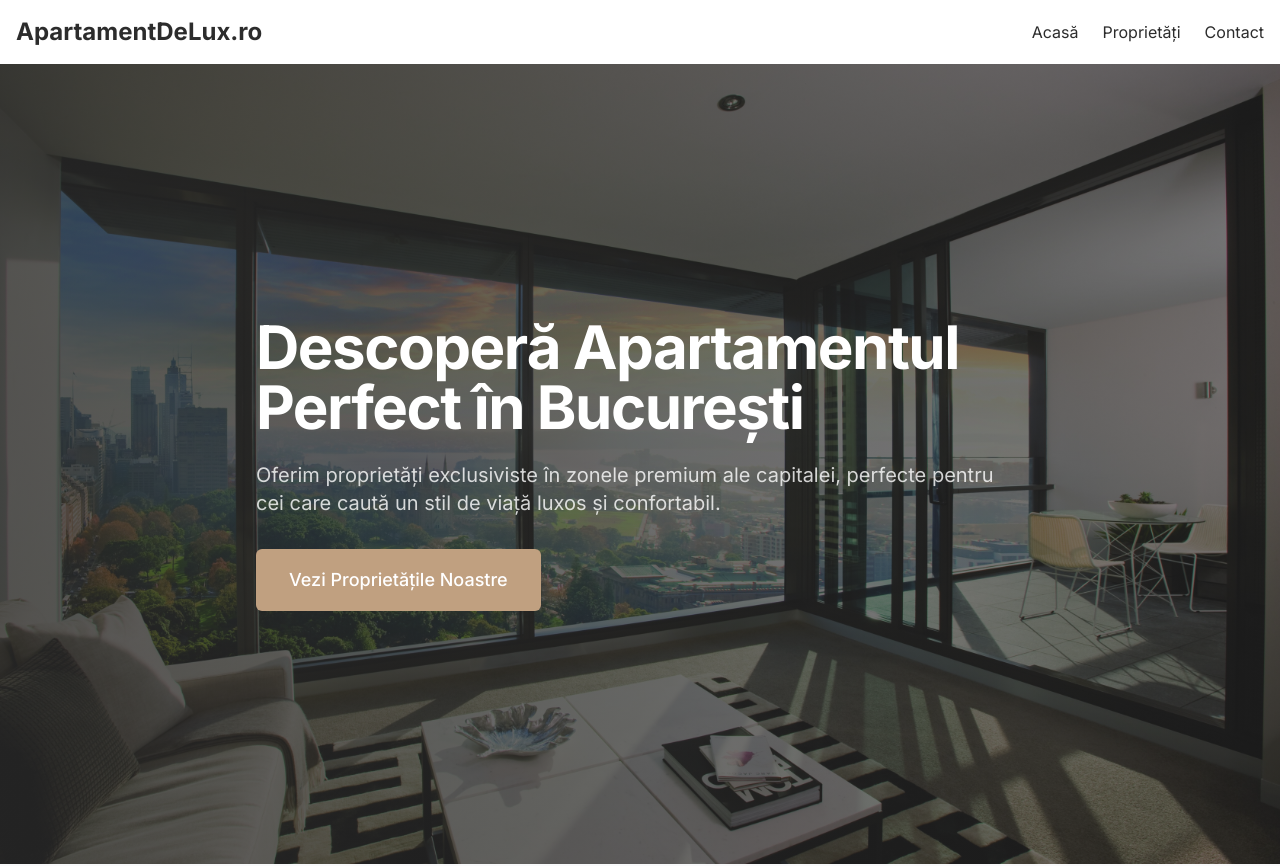
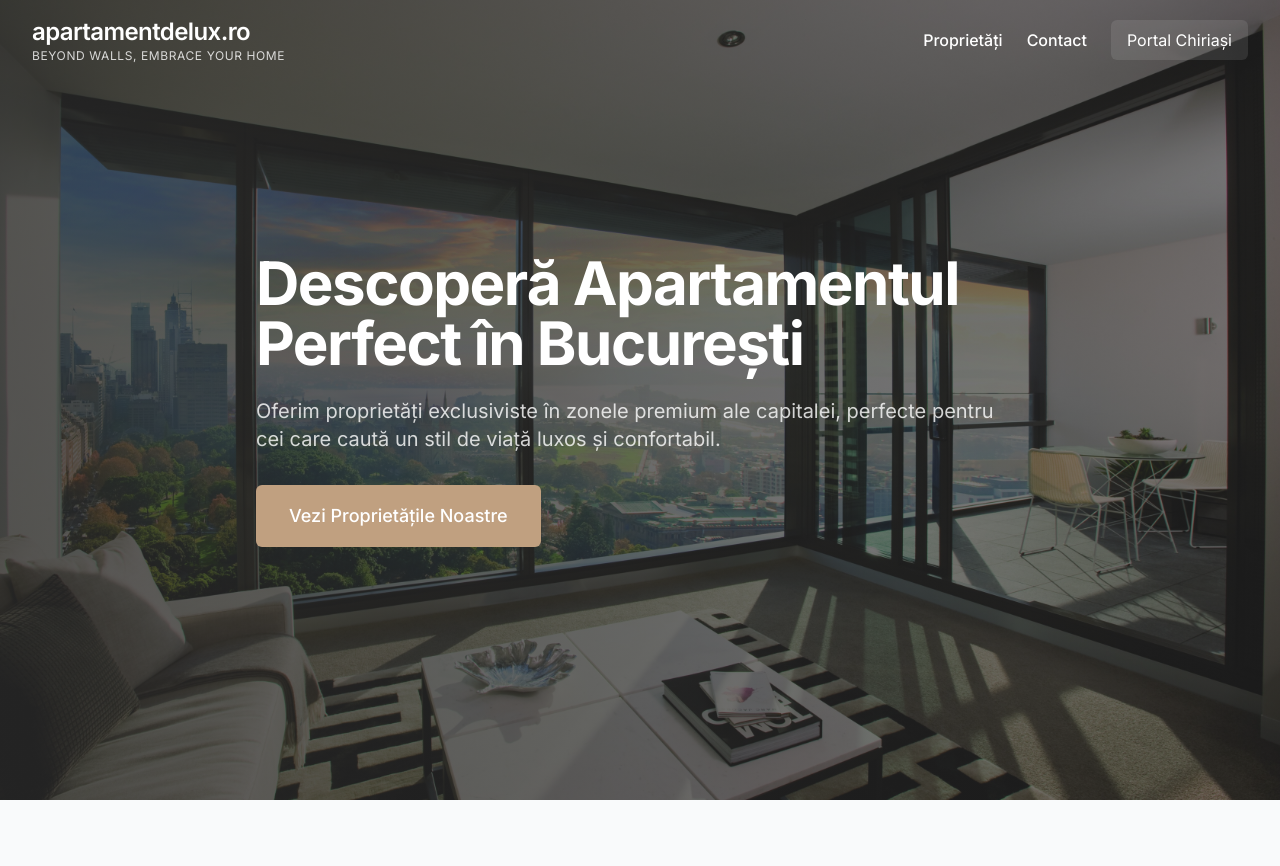
Before and after one commit to Ioioiog/dreamy-property-finder, a React (Vite) app: page / in a window 1280 px wide. Shown: the top 866 px of the page. Built offline with nearby package versions, Linux system fonts and the light colour scheme.

Commit message:
Add responsive navbar component
Implemented a responsive navigation bar with scroll detection and mobile menu functionality. The navbar includes links to properties, contact, and a tenant portal, adapting its style based on the scroll position.
[skip gpt_engineer]

```diff
--- a/src/App.tsx
+++ b/src/App.tsx
@@ -8,7 +8,6 @@ import { QueryClient, QueryClientProvider } from "@tanstack/react-query";
 import Navbar from './components/Navbar';
 import Hero from './components/Hero';
 import PropertyList from './components/PropertyList';
-import About from './components/About';
 import Contact from './components/Contact';
 import Footer from './components/Footer';
 import PropertyGallery from './components/PropertyGallery';
--- a/src/components/Navbar.tsx
+++ b/src/components/Navbar.tsx
@@ -1,29 +1,122 @@
-import React from 'react';
+import React, { useState, useEffect } from 'react';
+import { Menu, X } from 'lucide-react';
 import { Link } from 'react-router-dom';
 
-const Navbar = () => {
+export default function Navbar() {
+  const [isOpen, setIsOpen] = useState(false);
+  const [isScrolled, setIsScrolled] = useState(false);
+
+  useEffect(() => {
+    const handleScroll = () => {
+      setIsScrolled(window.scrollY > 0);
+    };
+
+    window.addEventListener('scroll', handleScroll);
+    return () => window.removeEventListener('scroll', handleScroll);
+  }, []);
+
+  const handleAgentClick = (e: React.MouseEvent<HTMLAnchorElement>) => {
+    e.preventDefault();
+    const element = document.querySelector('#AgentPortal');
+    if (element) {
+      element.scrollIntoView({ behavior: 'smooth' });
+      setIsOpen(false);
+    }
+  };
+
   return (
-    <nav className="bg-white shadow-md">
-      <div className="container mx-auto px-4 py-4">
-        <div className="flex items-center justify-between">
-          <Link to="/" className="text-2xl font-bold text-property-stone">
-            ApartamentDeLux.ro
-          </Link>
-          <div className="flex items-center space-x-6">
-            <Link to="/" className="text-property-stone hover:text-property-gold transition-colors">
-              Acasă
-            </Link>
-            <Link to="/properties" className="text-property-stone hover:text-property-gold transition-colors">
-              Proprietăți
-            </Link>
-            <Link to="/contact" className="text-property-stone hover:text-property-gold transition-colors">
-              Contact
+    <nav className={`fixed w-full z-50 transition-all duration-300 ${
+      isScrolled ? 'bg-white shadow-lg' : 'bg-transparent'
+    }`}>
+      <div className="max-w-7xl mx-auto">
+        <div className="flex justify-between items-center px-4 sm:px-6 lg:px-8">
+          {/* Logo și Branding */}
+          <div className="flex-shrink-0 py-4">
+            <Link to="/" className="flex items-center gap-4">
+              <div className="flex flex-col">
+                <span className={`text-2xl font-semibold tracking-tight ${
+                  isScrolled ? 'text-property-stone' : 'text-white'
+                }`}>
+                  apartamentdelux.ro
+                </span>
+                <span className={`text-xs tracking-wider ${
+                  isScrolled ? 'text-property-muted' : 'text-white/80'
+                }`}>
+                  BEYOND WALLS, EMBRACE YOUR HOME
+                </span>
+              </div>
             </Link>
           </div>
+
+          {/* Meniu Desktop */}
+          <div className="hidden md:flex items-center gap-6">
+            <a
+              href="#properties"
+              className={`font-medium hover:text-property-gold transition-colors ${
+                isScrolled ? 'text-property-stone' : 'text-white'
+              }`}
+            >
+              Proprietăți
+            </a>
+            <a
+              href="#contact"
+              className={`font-medium hover:text-property-gold transition-colors ${
+                isScrolled ? 'text-property-stone' : 'text-white'
+              }`}
+            >
+              Contact
+            </a>
+            <a
+              href="https://chiriasi.apartamentdelux.ro"
+              className={`px-4 py-2 rounded-md transition-colors ${
+                isScrolled
+                  ? 'bg-property-gold text-white hover:bg-property-gold/90'
+                  : 'bg-white/10 text-white hover:bg-white/20'
+              }`}
+            >
+              Portal Chiriași
+            </a>
+          </div>
+
+          {/* Buton Meniu Mobil */}
+          <div className="md:hidden flex items-center">
+            <button
+              onClick={() => setIsOpen(!isOpen)}
+              className={`p-2 rounded-md transition-colors ${
+                isScrolled ? 'text-property-stone' : 'text-white'
+              }`}
+            >
+              {isOpen ? <X size={24} /> : <Menu size={24} />}
+            </button>
+          </div>
         </div>
+
+        {/* Meniu Mobil */}
+        {isOpen && (
+          <div className="md:hidden bg-white border-t border-gray-100 pb-4">
+            <div className="px-4 py-2 space-y-3">
+              <a
+                href="#properties"
+                className="block px-3 py-2 text-property-stone hover:text-property-gold rounded-md"
+              >
+                Proprietăți
+              </a>
+              <a
+                href="#contact"
+                className="block px-3 py-2 text-property-stone hover:text-property-gold rounded-md"
+              >
+                Contact
+              </a>
+              <a
+                href="https://chiriasi.apartamentdelux.ro"
+                className="block px-3 py-2 text-white bg-property-gold rounded-md text-center hover:bg-property-gold/90"
+              >
+                Portal Chiriași
+              </a>
+            </div>
+          </div>
+        )}
       </div>
     </nav>
   );
-};
-
-export default Navbar;
+}
```
